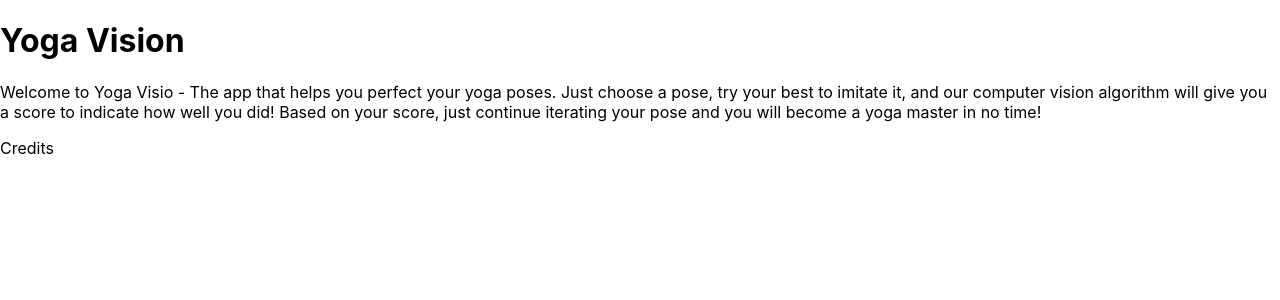
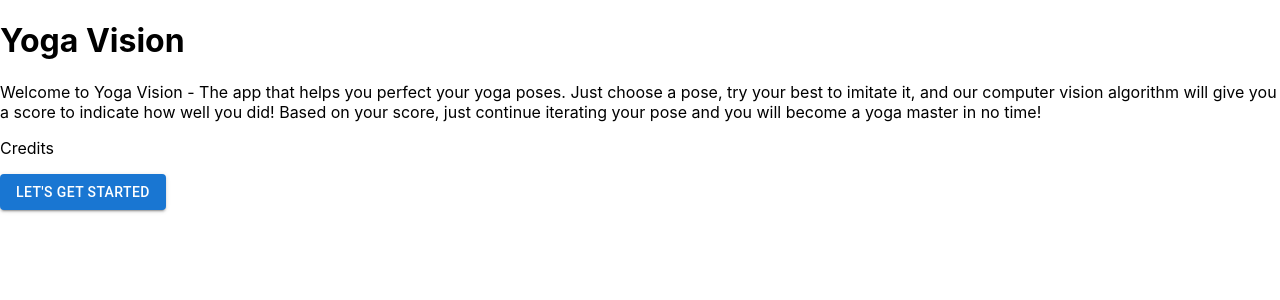
Before and after one commit to weikequ/yogavision, a React (Create React App) app: page / in a window 1280 px wide. Shown: the top 300 px of the page. Built offline with nearby package versions, Linux system fonts and the light colour scheme.

Commit message:
feat: installed mui package

```diff
--- a/package.json
+++ b/package.json
@@ -3,8 +3,11 @@
   "version": "0.1.0",
   "private": true,
   "dependencies": {
+    "@emotion/react": "^11.8.2",
+    "@emotion/styled": "^11.8.1",
     "@mediapipe/camera_utils": "^0.3.1640029074",
     "@mediapipe/pose": "^0.5.1635988162",
+    "@mui/material": "^5.5.2",
     "@testing-library/jest-dom": "^5.16.3",
     "@testing-library/react": "^12.1.4",
     "@testing-library/user-event": "^13.5.0",
--- a/src/components/pages/About.js
+++ b/src/components/pages/About.js
@@ -1,12 +1,11 @@
 import React from "react";
-import Button from "../other/Button";
-
+import Button from "@mui/material/Button";
 const About = () => {
   return (
     <div>
       <h1>Yoga Vision</h1>
       <p>
-        Welcome to Yoga Visio - The app that helps you perfect your yoga poses.
+        Welcome to Yoga Vision - The app that helps you perfect your yoga poses.
         Just choose a pose, try your best to imitate it, and our computer vision
         algorithm will give you a score to indicate how well you did! Based on
         your score, just continue iterating your pose and you will become a yoga
@@ -15,7 +14,7 @@ const About = () => {
       <p>
         <a>Credits</a>
       </p>
-      <Button>Let's get started</Button>
+      <Button variant="contained">Let's get started</Button>
     </div>
   );
 };
```
Also changed, not shown: 1 other file (tests, documents, lock files or other folders).
